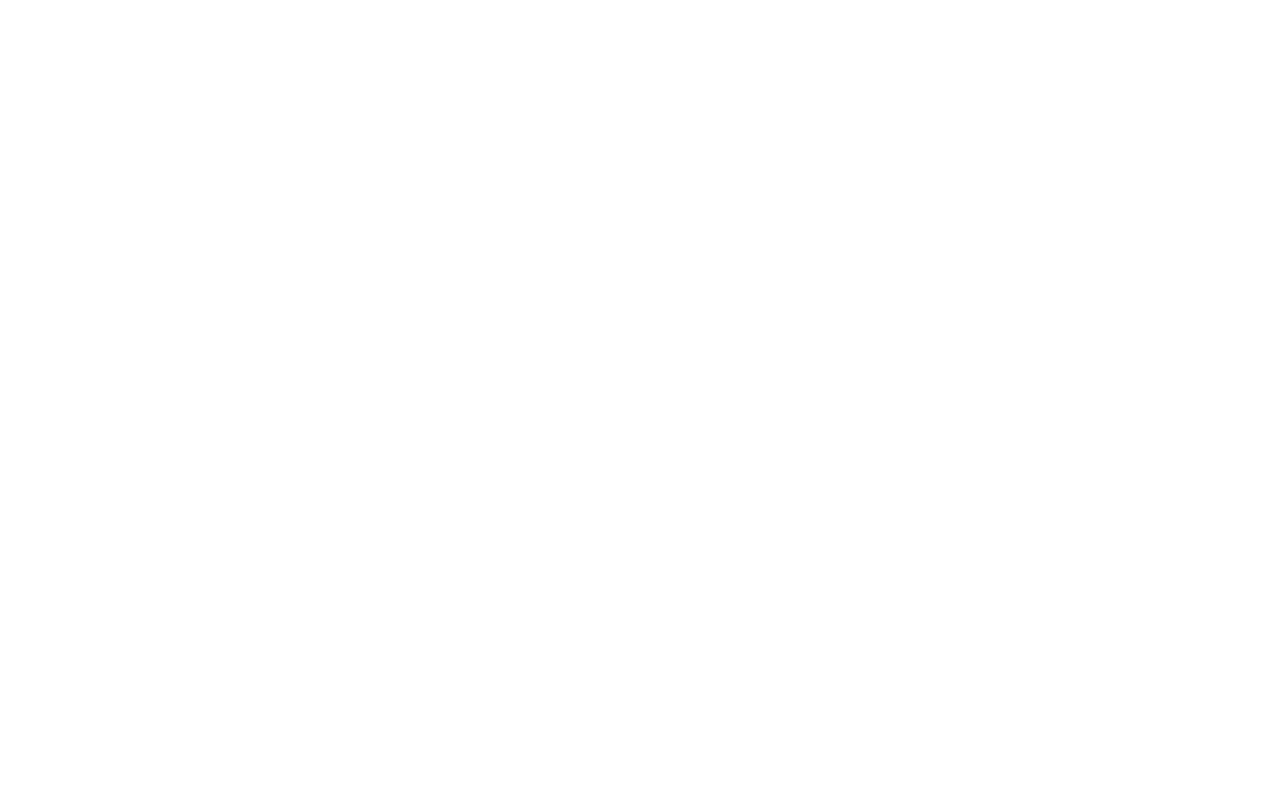
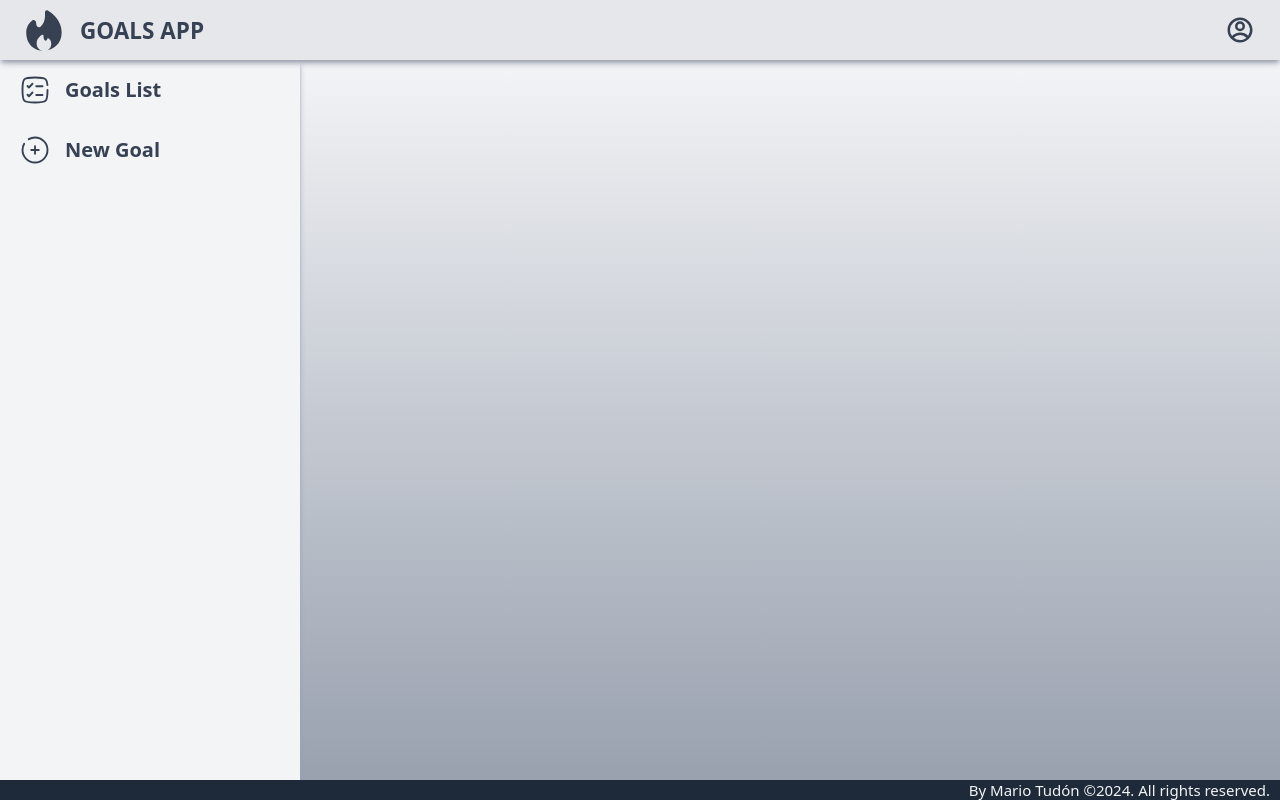
Before and after one commit to MarioTudon/Goals-App, a React (Vite) app: page / in a window 1280 px wide. Before the commit this address had no page. Built offline with nearby package versions, Linux system fonts and the light colour scheme.

Commit message:
Update main.jsx

```diff
--- a/src/main.jsx
+++ b/src/main.jsx
@@ -10,7 +10,7 @@
     <BrowserRouter>
       <ContextProvider>
         <Routes>
-          <Route path="/Goals-App/*" element={<App />} />
+          <Route path="/*" element={<App />} />
         </Routes>
       </ContextProvider>
     </BrowserRouter>
```
